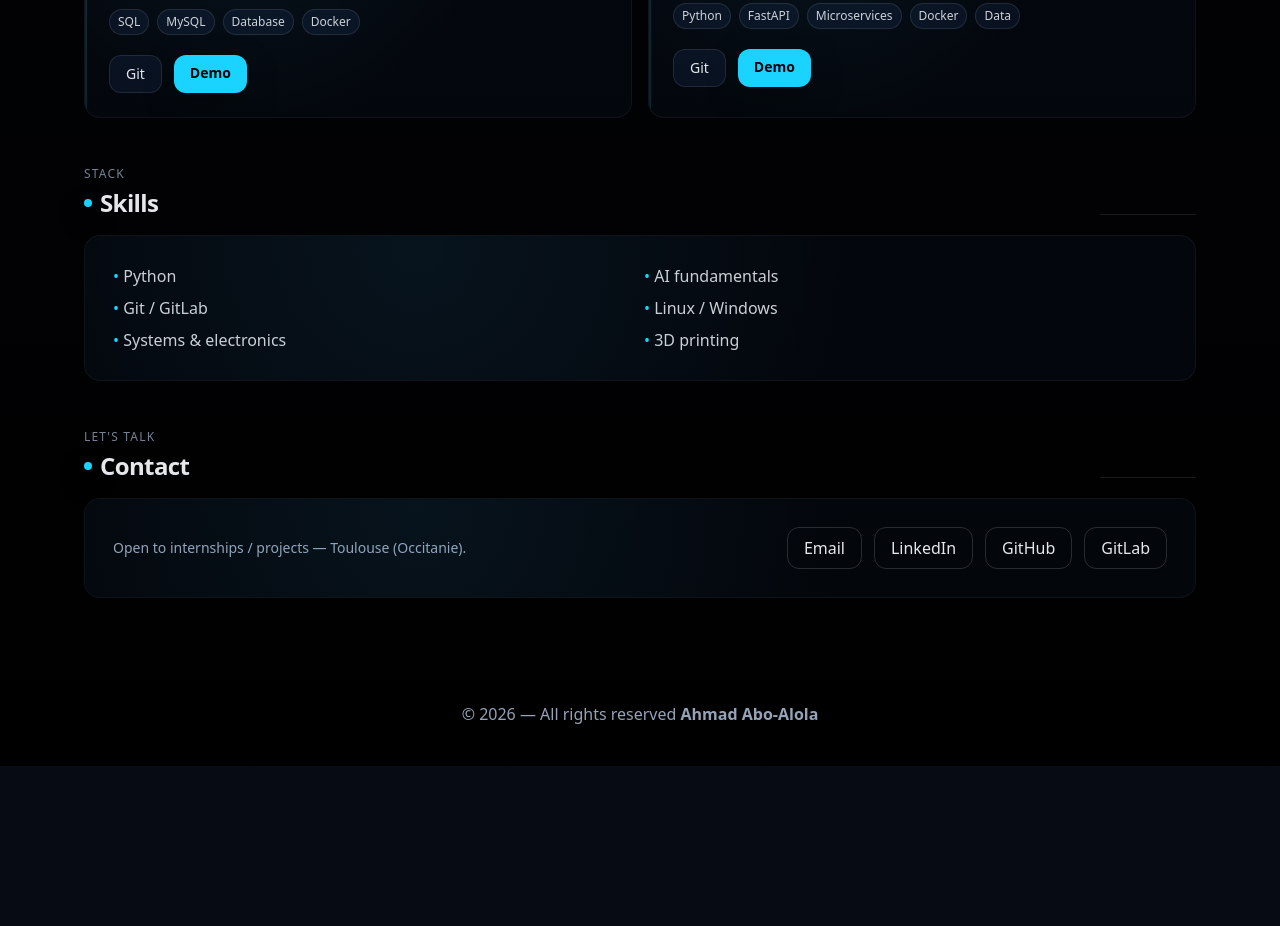
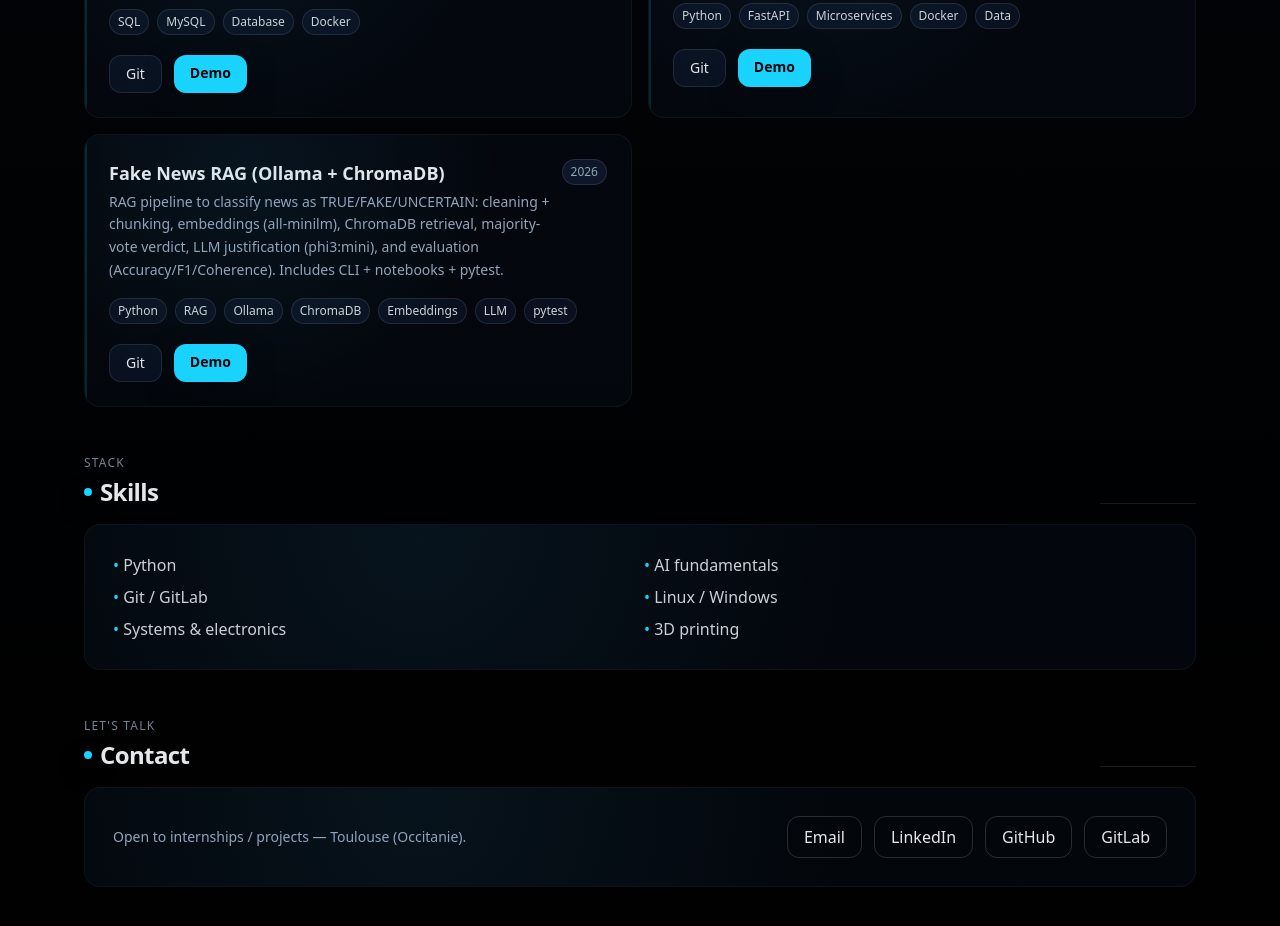
Before and after one commit to ahmad-alola/portfolio, a React (Vite) app: page / in a window 1280 px wide. Shown: the part 2940-3866 px from the top of the page. Before the commit the page ends 3706 px from the top, so only its background shows below. Built offline with nearby package versions, Linux system fonts and the light colour scheme.

Commit message:
update portfolio

```diff
--- a/src/i18n.js
+++ b/src/i18n.js
@@ -195,6 +195,14 @@ const resources = {
             tags: ["Python", "FastAPI", "Microservices", "Docker", "Data"],
             git: "https://github.com/massaines-cpu/ARCHI-PROJET/tree/main",
             demo: "https://ahmad-docs-b3e3cc.gitlab.io/alerte_infection/",
+          },
+          {
+            title: "Fake News RAG (Ollama + ChromaDB)",
+            desc: "Pipeline RAG pour détecter TRUE/FAKE/UNCERTAIN : nettoyage + chunking, embeddings (all-minilm), recherche ChromaDB, vote majoritaire, justification LLM (phi3:mini) et évaluation (Accuracy/F1/Coherence). Inclut CLI + notebooks + tests pytest.",
+            year: "2026",
+            tags: ["Python", "RAG", "Ollama", "ChromaDB", "Embeddings", "LLM", "pytest"],
+            git: "https://gitlab.com/ahmad-training-2026/rag-pour-la-detection-de-fake-news",
+            demo: "https://ahmad-docs-b3e3cc.gitlab.io/fake_news/",
           },
         ],
       },
@@ -413,6 +421,14 @@ const resources = {
             git: "https://github.com/massaines-cpu/ARCHI-PROJET/tree/main",
             demo: "https://ahmad-docs-b3e3cc.gitlab.io/alerte_infection/",
           },
+          {
+            title: "Fake News RAG (Ollama + ChromaDB)",
+            desc: "RAG pipeline to classify news as TRUE/FAKE/UNCERTAIN: cleaning + chunking, embeddings (all-minilm), ChromaDB retrieval, majority-vote verdict, LLM justification (phi3:mini), and evaluation (Accuracy/F1/Coherence). Includes CLI + notebooks + pytest.",
+            year: "2026",
+            tags: ["Python", "RAG", "Ollama", "ChromaDB", "Embeddings", "LLM", "pytest"],
+            git: "https://gitlab.com/ahmad-training-2026/rag-pour-la-detection-de-fake-news",
+            demo: "https://ahmad-docs-b3e3cc.gitlab.io/fake_news/",
+          },
         ],
       },
 
@@ -630,6 +646,14 @@ const resources = {
             git: "https://github.com/massaines-cpu/ARCHI-PROJET/tree/main",
             demo: "https://ahmad-docs-b3e3cc.gitlab.io/alerte_infection/",
           },
+          {
+            title: "مجموعة الأخبار الكاذبة (أولاما + كروما دي بي)",
+            desc: "بايبلاين راج لتصنيف الأخبار صحيح/مزيف/غير مؤكد: تنظيف وتقسيم النص (تقسيم البيانات إلى أجزاء)، توليد Embeddings (الحد الأدنى)، استرجاع الأدلة عبر كروما دي بي، قرار بالتصويت، ثم تبرير بواسطة ال ال ام محلي (phi3:mini) مع تقييم (الدقة/F1/التماسك). يتضمن CLI + نوتبوكس + اختبارات باي تيست.",
+            year: "2026",
+            tags: ["بايثون", "راج", "اولاما", "كروما دي بي", "التضمينات", "ال ال ام", "باي تيست"],
+            git: "https://gitlab.com/ahmad-training-2026/rag-pour-la-detection-de-fake-news",
+            demo: "https://ahmad-docs-b3e3cc.gitlab.io/fake_news/",
+          },
         ],
       },
 
```
